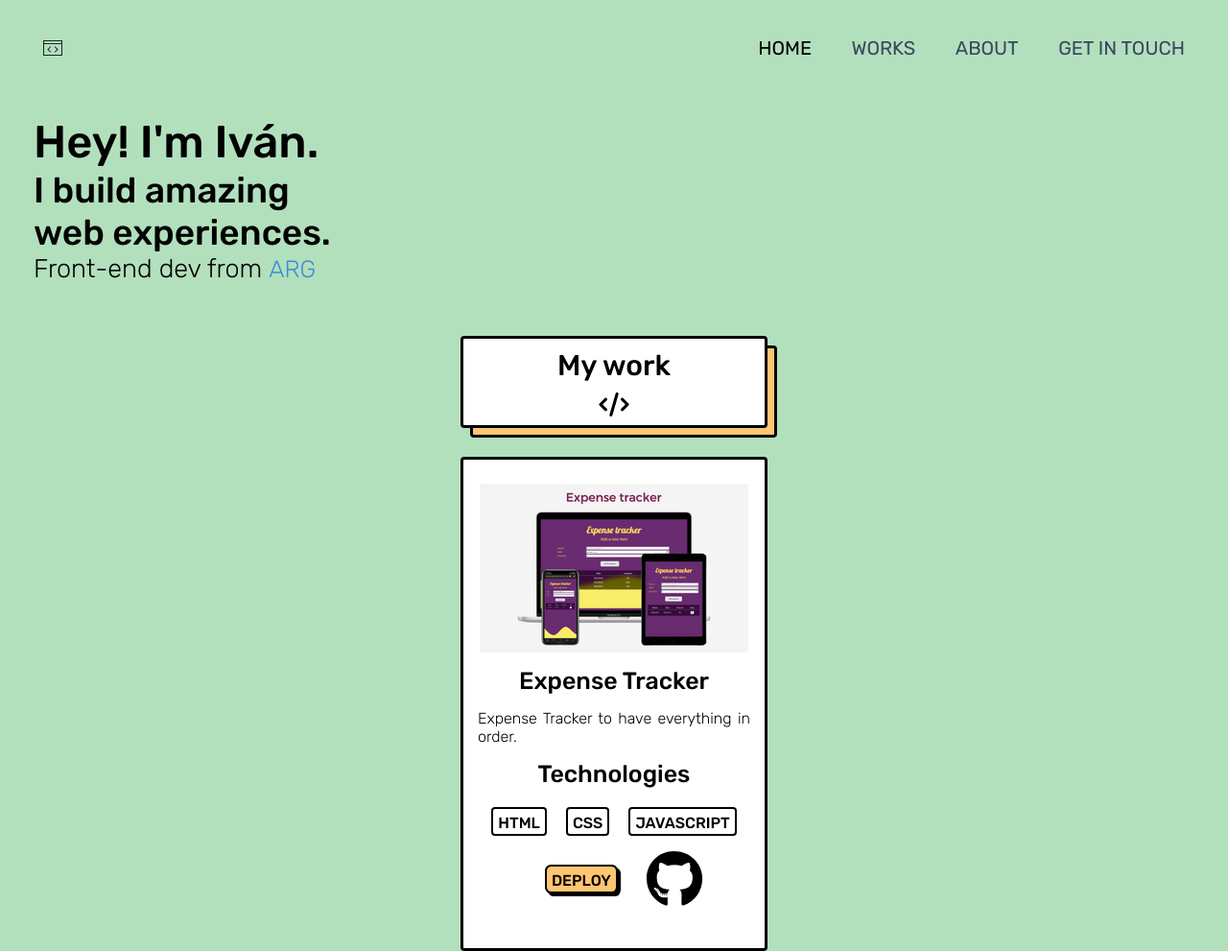
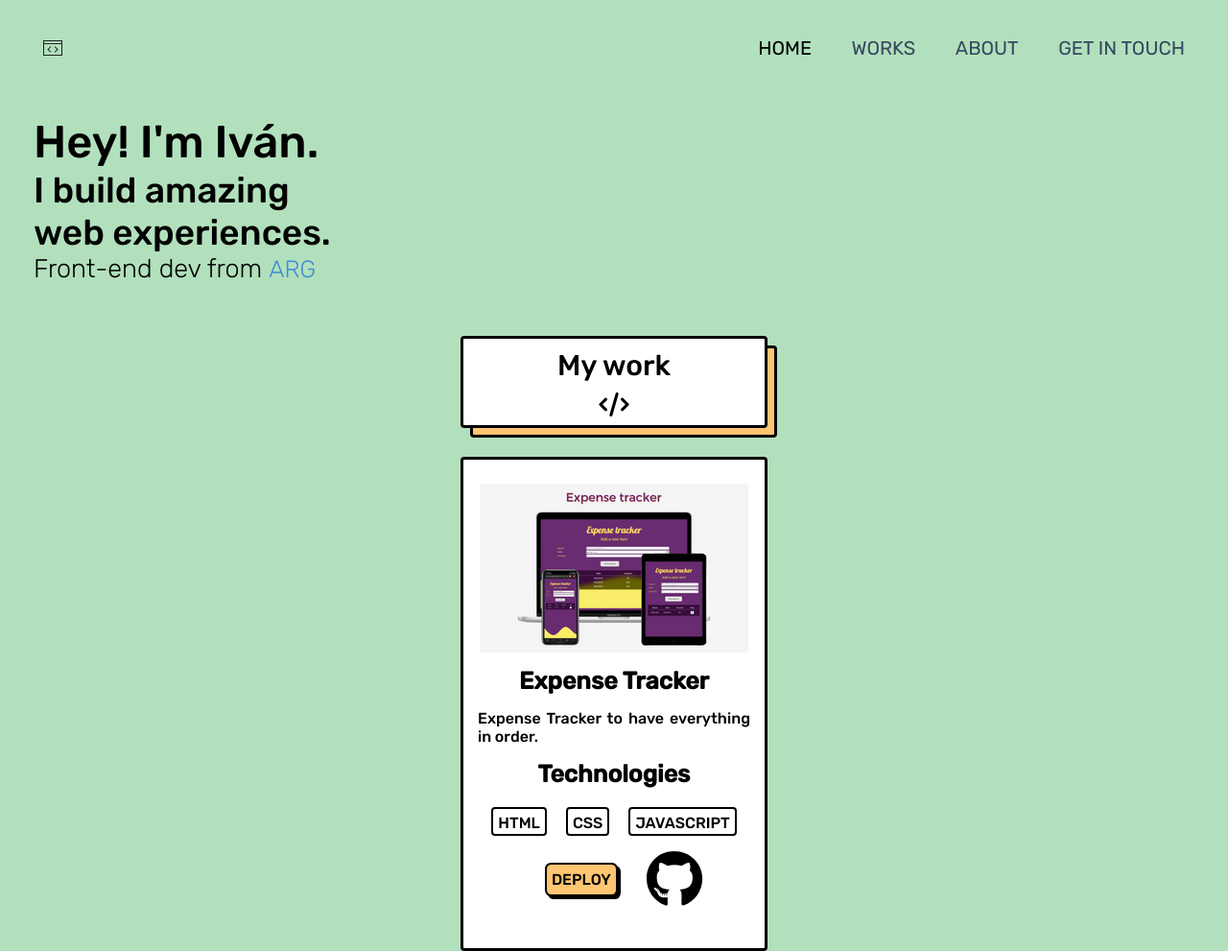
Before and after one commit to LocusNiger/Portfolio, a website: page index.html in a window 1280 px wide. Shown: the top 991 px of the page at 96% size. Drawn offline with nearby package versions, Linux system fonts and the light colour scheme.

Commit message:
v3. changes in cards

```diff
--- a/scss/style.scss
+++ b/scss/style.scss
@@ -199,12 +199,12 @@ footer {
       .project-title {
         color: #000;
         font-size: 2.5rem;
-        font-weight: 500;
+        font-weight: 700;
       }
       .project-description {
         color: #000;
         font-size: 1.6rem;
-        font-weight: 300;
+        font-weight: 500;
         text-align: justify;
       }
 
@@ -214,7 +214,7 @@ footer {
           color: #000;
           text-align: center;
           font-size: 2.5rem;
-          font-weight: 500;
+          font-weight: 700;
         }
         .project-technologies--buttons {
           display: flex;
@@ -244,7 +244,7 @@ footer {
         .deploy-button {
           padding: 0.5rem;
           margin: 0 2rem;
-          height: 3rem;
+          height: 3.5rem;
           border: 2px solid #000;
           border-radius: 0.4em;
           box-shadow: 0.3rem 0.3rem;
```
Also changed, not shown: scss/style.css, 1 other file.
